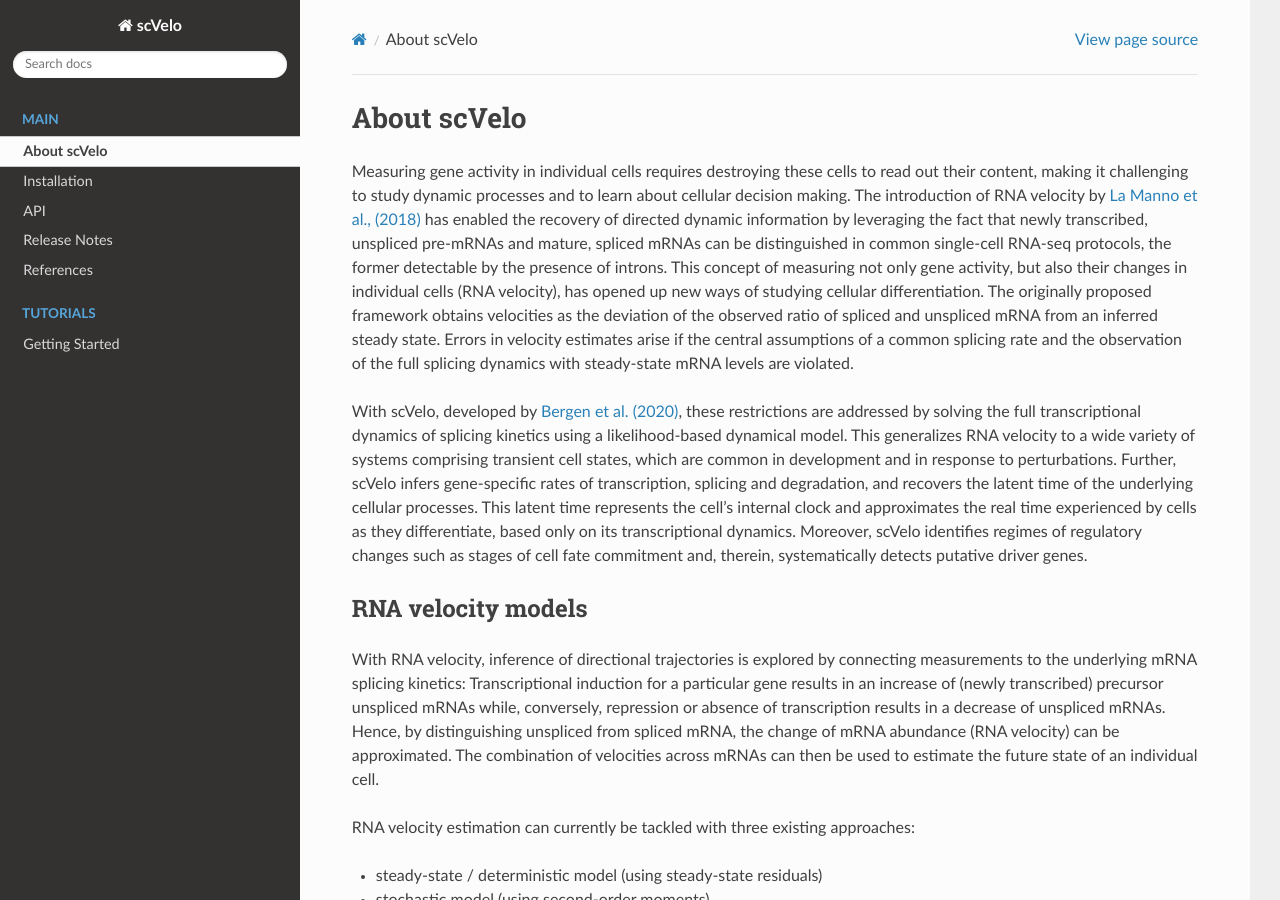
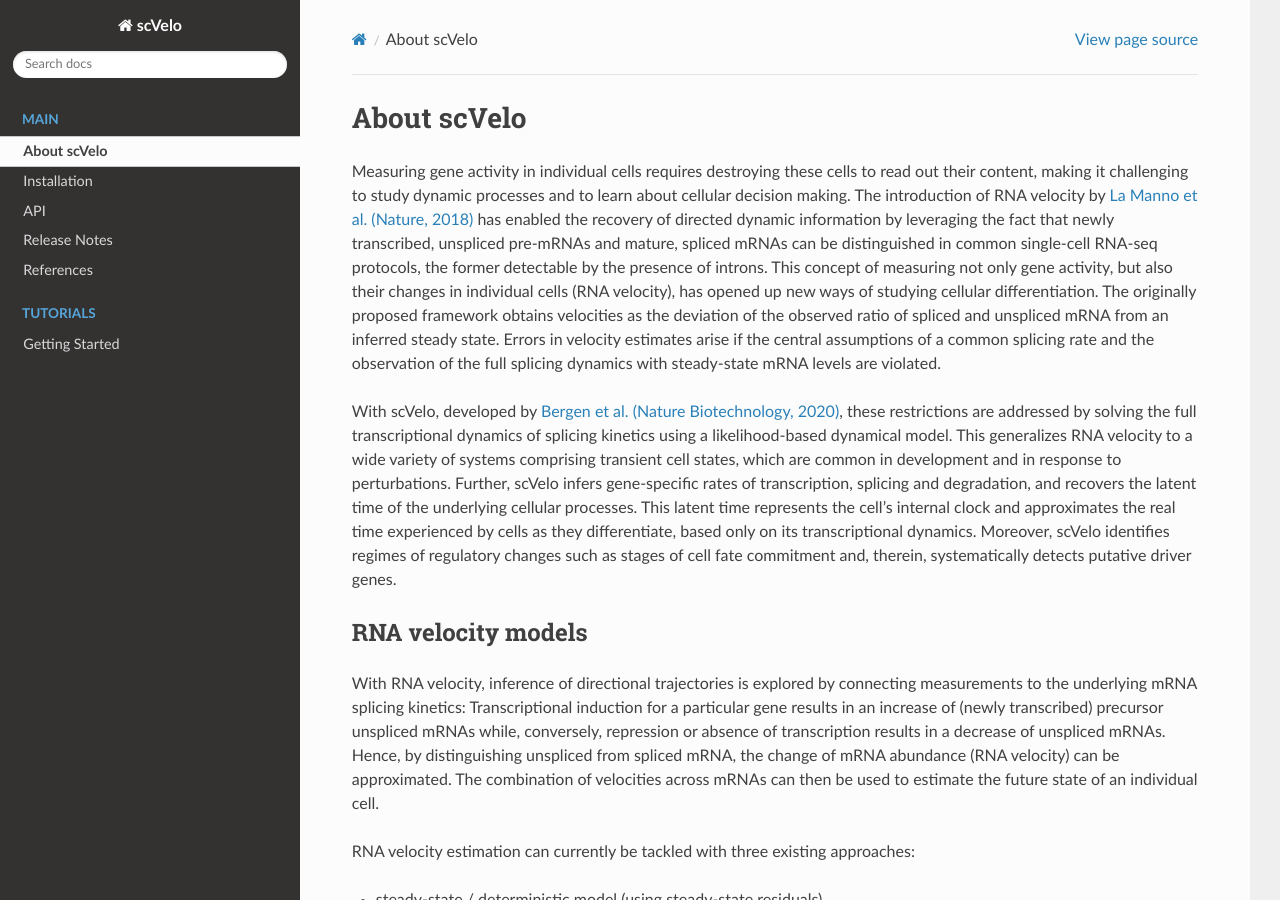
Before and after one commit to theislab/scvelo, a Sphinx documentation site: the page built from docs/source/about.rst, in a window 1280 px wide and 900 px high. Built offline with Sphinx 7.4.7 and the Read the Docs theme 2.0.0, drawn with Linux system fonts in a browser that asks for light colours; pages that are not in the unit, such as notebooks, are missing from menus; the version number could not be read and is left out.

```diff
--- a/docs/source/about.rst
+++ b/docs/source/about.rst
@@ -3,7 +3,7 @@
 
 Measuring gene activity in individual cells requires destroying these cells to read out their content, making it
 challenging to study dynamic processes and to learn about cellular decision making. The introduction of RNA velocity by
-`La Manno et al., (2018) <https://doi.org/10.1038/s41586-018-0414-6>`_ has
+`La Manno et al. (Nature, 2018) <https://doi.org/10.1038/s41586-018-0414-6>`_ has
 enabled the recovery of directed dynamic information by leveraging the fact that newly
 transcribed, unspliced pre-mRNAs and mature, spliced mRNAs can be distinguished in common single-cell RNA-seq protocols,
 the former detectable by the presence of introns.
@@ -12,7 +12,7 @@
 mRNA from an inferred steady state. Errors in velocity estimates arise if the central assumptions of a common splicing
 rate and the observation of the full splicing dynamics with steady-state mRNA levels are violated.
 
-With scVelo, developed by `Bergen et al. (2020) <https://doi.org/10.1038/s41587-020-0591-3>`_,
+With scVelo, developed by `Bergen et al. (Nature Biotechnology, 2020) <https://doi.org/10.1038/s41587-020-0591-3>`_,
 these restrictions are addressed by solving the full transcriptional dynamics of splicing kinetics using
 a likelihood-based dynamical model. This generalizes RNA velocity to a wide variety of systems comprising transient
 cell states, which are common in development and in response to perturbations.
```
Also changed, not shown: README.rst (+4 -4 lines), docs/source/index.rst (+4 -4 lines).
